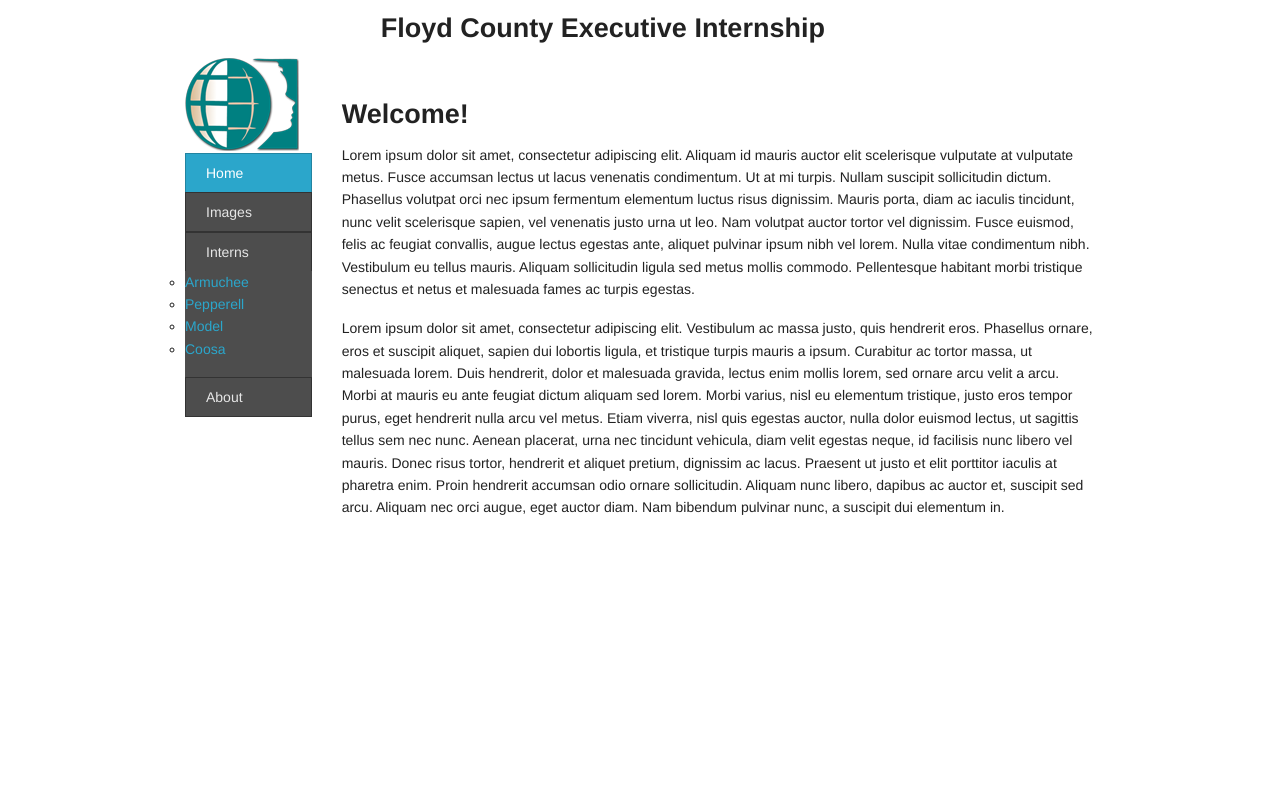
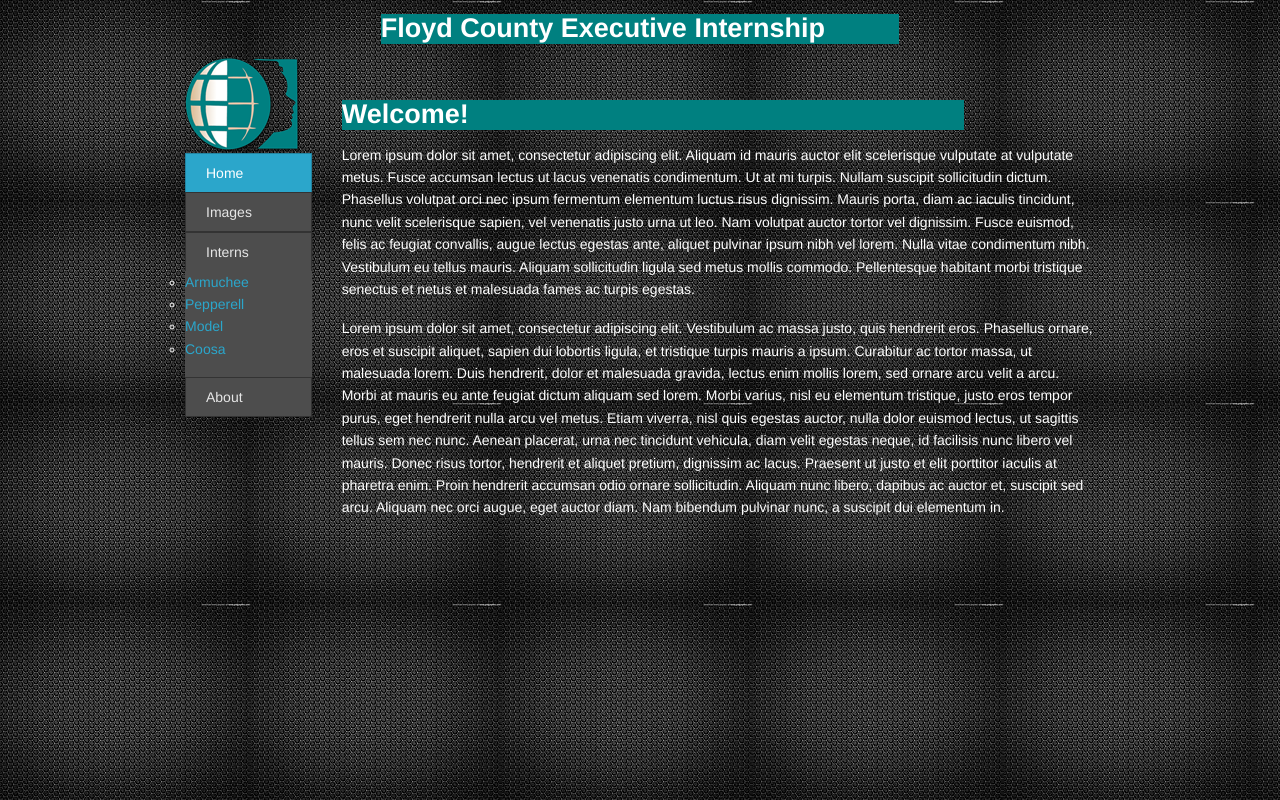
Before and after one commit to bwarner159/executive_internship_html_mockups, a plain HTML site: page index.html in a window 1280 px wide. Drawn offline with Linux system fonts and the light colour scheme.

Commit message:
Added styling. Added background images.

```diff
--- a/stylesheets/app.css
+++ b/stylesheets/app.css
@@ -1,8 +1,21 @@
+
+h3{
+  color: white;
+  background-color: teal;
+
+}
+
+
+body{
+  background-image: url('../images/background1.jpg');
+  color: white;
+
+}
+
+
 
 
 #information_body{
-
   margin-top: 3%;
 
-
 }
```
Also changed, not shown: interns.html (+1 -1 lines), images/background1.jpg (added), images/background2.jpg (added), images/background3.jpg (added), images/background4.jpg (added), 1 other file.
